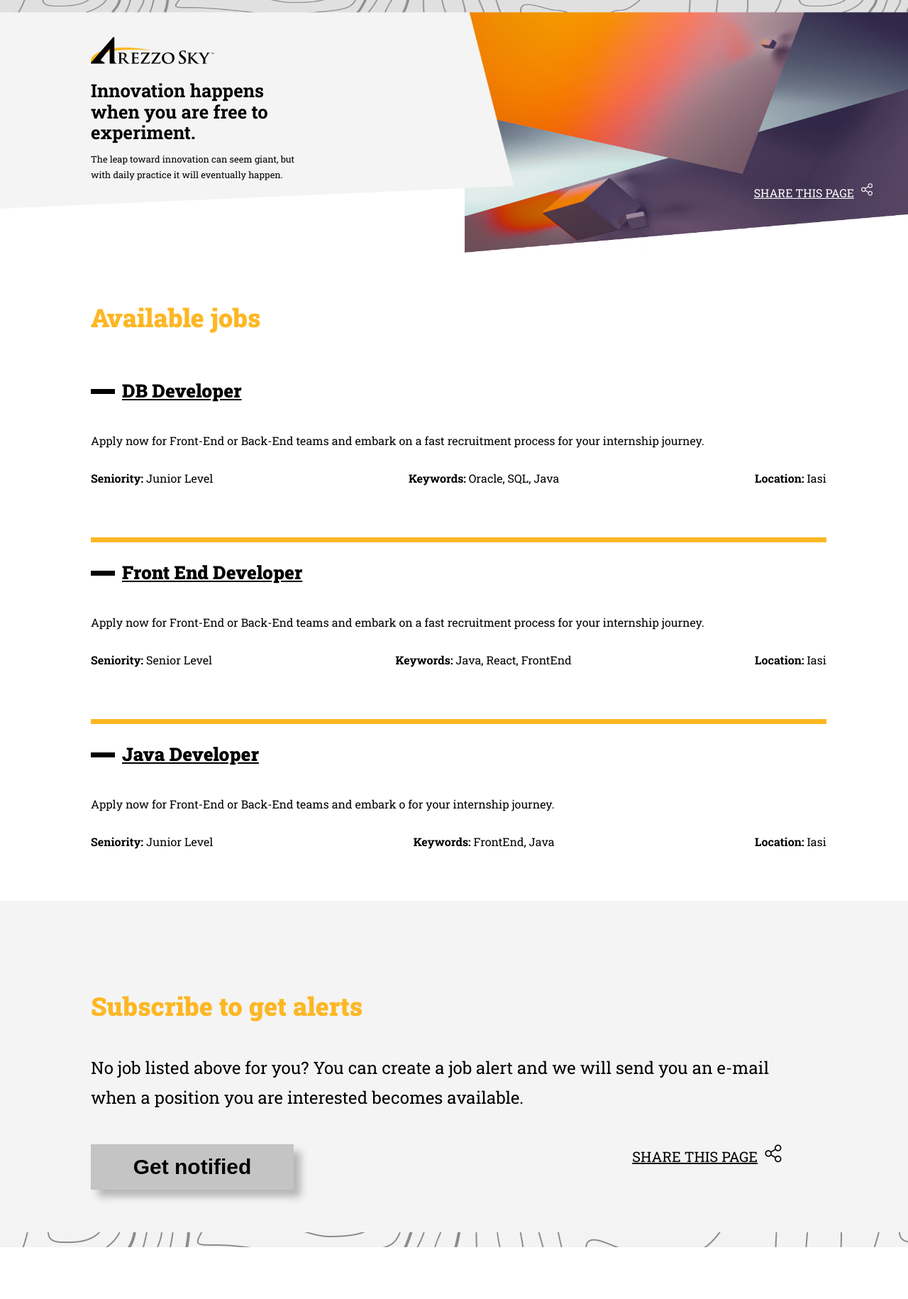
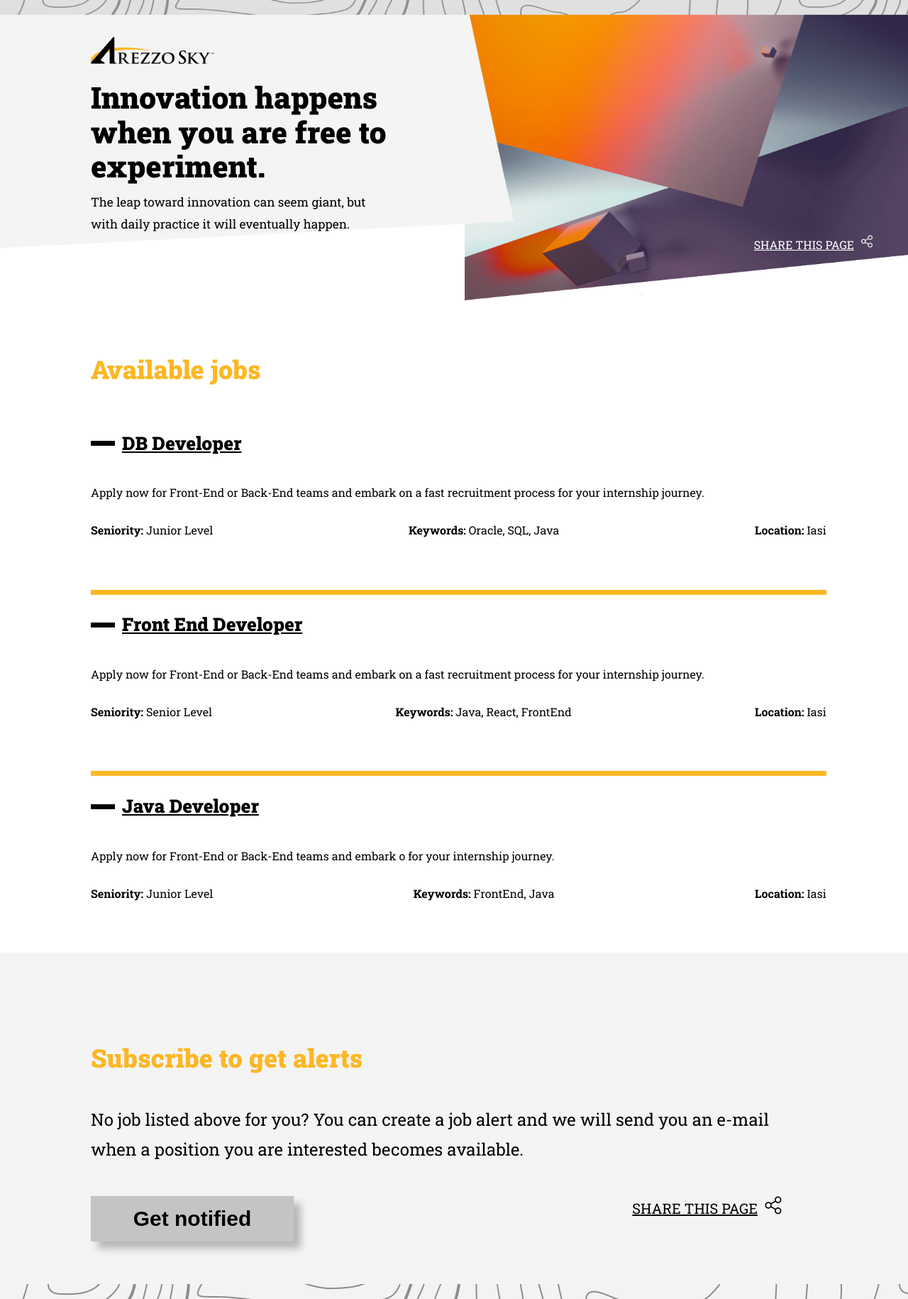
Before and after one commit to dhananjay-fe/dhananjay-fe.github.io, a Jekyll site: the page built from index.html, in a window 1280 px wide. Shown: the whole page at 71% size. Built offline with Jekyll 4.4.1, drawn with Linux system fonts in a browser that asks for light colours; before the commit the page ends 1757 px from its top, so only the background shows below that.

Commit message:
innovate_leap

```diff
--- a/assets/css/main.css
+++ b/assets/css/main.css
@@ -190,27 +190,27 @@ body {
 .logo-container #innovate{
     padding-top: 2%;
     flex: 1 1 auto;
-    font-weight: bolder;
+    font-weight: 900;
     /* margin-left: 220px; */
     font-size: 48px;
-    font-size: 2vw;
+    font-size: 3.3vw;
     line-height: 115%;
     Fill: Solid rgba(0, 0, 0, 0.9);
-    width: 35%;
+
 }
 
 .logo-container #leap{
     flex: 1 1 auto;
-    font-weight: normal;
+    font-weight: 400;
     /* margin-left: 220px; */
     font-size: 24px;
-    font-size: 1vw;
+    font-size: 1.35vw;
     line-height: 175%;
     Fill: Solid
     #000000;
 
     padding-top: 1%;
-    width: 27%;
+
 }
 
 #Homepage .sec2{
--- a/index.html
+++ b/index.html
@@ -19,7 +19,7 @@ layout: none
               <div class = "logo-container">
                 <div class = "company-logo" ></div>
                 <span id = "innovate">Innovation happens<br> when you are free to<br> experiment.</span>
-                <span id = "leap">The leap toward innovation can seem giant, but with daily practice it will eventually happen.</span>
+                <span id = "leap">The leap toward innovation can seem giant, but<br>with daily practice it will eventually happen.</span>
               </div>
             </section>
                           <a id="shr_pg_landing" href="#" style="float: right;color:white;">
```
